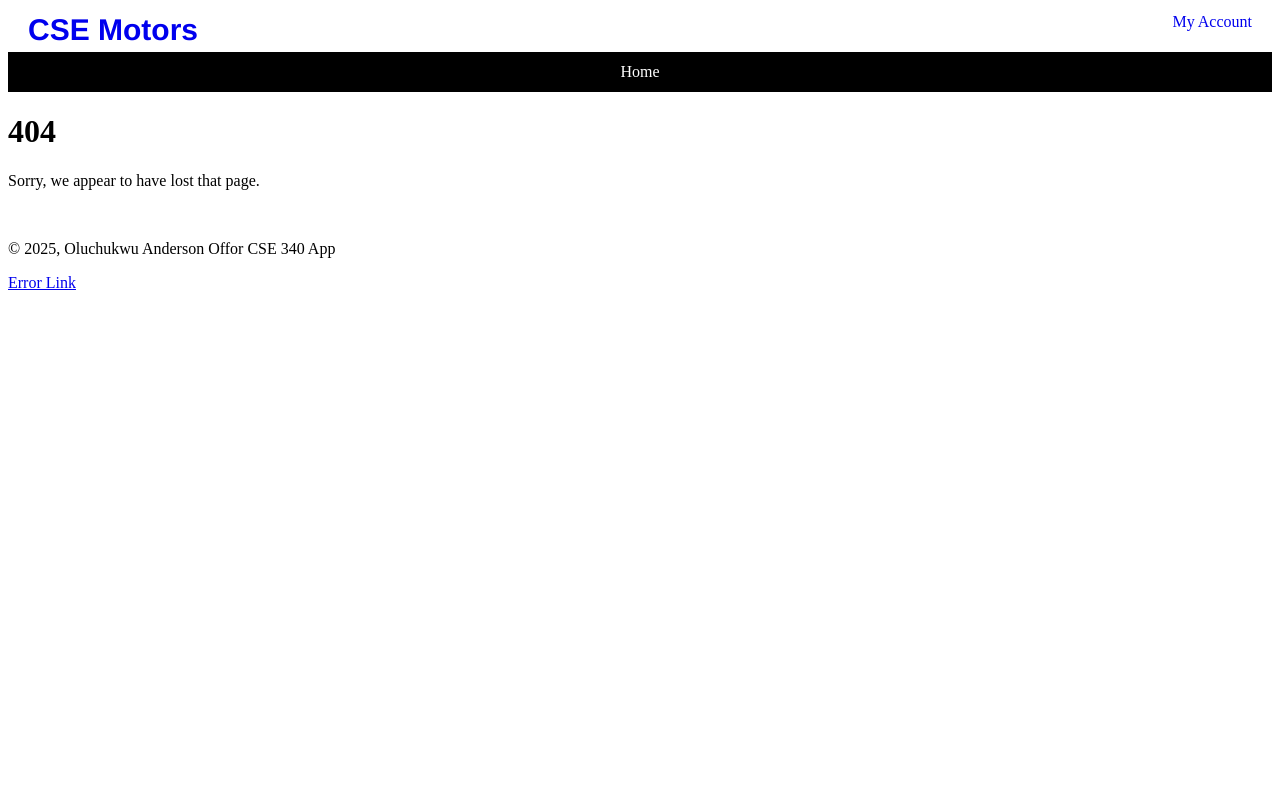
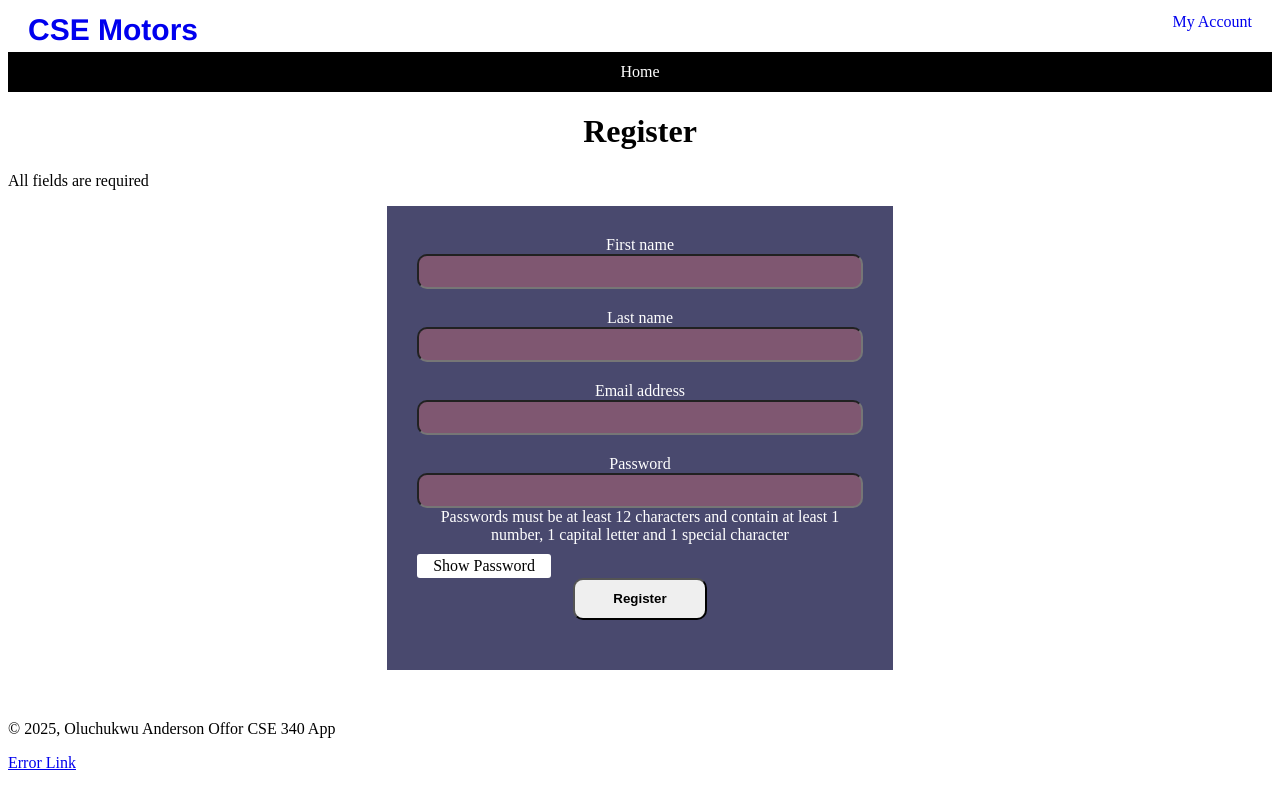
Before and after one commit to ander508/cse340-starter, a Node server app: page /account/register in a window 1280 px wide. Run offline with Node 20, Linux system fonts and the light colour scheme; data that the repository does not hold is empty; some libraries are stand-ins or nearby versions.

Commit message:
Week 04 Learning Activities Completed

```diff
--- /dev/null
+++ b/controllers/accountController.js
@@ -0,0 +1,59 @@
+const utilities = require("../utilities/index.js")
+const accountModel = require("../models/account-model.js")
+
+async function buildLogin(req, res, next) {
+    let nav = await utilities.getNav()
+    // req.flash("notice", "This is a flash message.")
+    res.render("account/login", {
+        title: "Login",
+        nav,
+    })
+}
+
+
+async function buildRegister(req, res, next){
+    let nav = await utilities.getNav()
+      // req.flash("notice", "This is a flash message.")
+      res.render("account/register", {
+        title: "Register",
+        nav,
+        errors: null
+      })
+
+}
+
+
+/* ****************************************
+*  Process Registration
+* *************************************** */
+async function registerAccount(req, res) {
+  let nav = await utilities.getNav()
+  const { account_firstname, account_lastname, account_email, account_password } = req.body
+
+  const regResult = await accountModel.registerAccount(
+    account_firstname,
+    account_lastname,
+    account_email,
+    account_password
+  )
+
+  if (regResult) {
+    req.flash(
+      "notice",
+      `Congratulations, you\'re registered ${account_firstname}. Please log in.`
+    )
+    res.status(201).render("account/login", {
+      title: "Login",
+      nav,
+    })
+  } else {
+    req.flash("notice", "Sorry, the registration failed.")
+    res.status(501).render("account/register", {
+      title: "Registration",
+      nav,
+    })
+  }
+}
+
+
+module.exports = { buildLogin, buildRegister, registerAccount }
--- a/controllers/baseController.js
+++ b/controllers/baseController.js
@@ -3,6 +3,7 @@ const baseController = {}
 
 baseController.buildHome = async function(req, res){
   const nav = await utilities.getNav()
+  // req.flash("notice", "This is a flash message.")
   res.render("index", {title: "Home", nav})
 }
 /* *********************************
--- a/package.json
+++ b/package.json
@@ -10,10 +10,16 @@
   "author": "",
   "license": "ISC",
   "dependencies": {
+    "body-parser": "^2.2.1",
+    "connect-flash": "^0.1.1",
+    "connect-pg-simple": "^10.0.0",
     "dotenv": "^16.0.3",
     "ejs": "^3.1.10",
     "express": "^4.18.2",
     "express-ejs-layouts": "^2.5.1",
+    "express-messages": "^1.0.1",
+    "express-session": "^1.18.2",
+    "express-validator": "^7.3.1",
     "pg": "^8.8.0"
   },
   "devDependencies": {
--- a/public/css/styles-large.css
+++ b/public/css/styles-large.css
@@ -56,4 +56,9 @@
   padding-left: 20px;
 }
 
+.login-form{
+  width: 40%;
+  margin: auto;
 }
+
+}
--- a/public/css/styles.css
+++ b/public/css/styles.css
@@ -243,3 +243,74 @@ footer{
 #vehicle-display div .imagePrice, .vehicleDetail{
   width: 100%;
 }
+
+.notice{
+  color: red;
+}
+
+.login-form{
+  display: flex;
+  flex-direction: column;
+  background-color: rgba(2, 2, 53, 0.719);
+  padding: 30px;
+  width: 90%;
+  margin: auto;
+}
+label{
+  color: white;
+}
+
+.input{
+  display: flex;
+  flex-direction: column;
+  margin-bottom: 20px;
+  text-align: center;
+
+}
+.input input{
+  height: 35px;
+  border-radius: 10px;
+  text-align: center;
+  color: white;
+
+}
+.button{
+  height: 42px;
+  width: 30%;
+  margin: auto;
+  border-radius: 10px;
+  font-weight: 900;
+}
+.sign-up{
+  width: 50%;
+  margin: auto;
+  font-size: 20px;
+  text-align: center;
+   margin-top: 10px;
+   color: black;
+}
+.sign-up a{
+  color: black;
+}
+
+.title{
+  text-align: center;
+  width: 100%;
+}
+#pswBtn{
+  background-color: white;
+  padding: 3px;
+  width: 30%;
+  text-align: center;
+  border-radius: 3px;
+}
+input:required:invalid,input:focus:invalid {
+  background-color: rgba(252, 121, 121, 0.301);
+}
+input:required:valid, input:focus:valid{
+  background-color: rgba(0, 128, 0, 0.329);
+}
+.pwordReq{
+  color: white;
+  margin-bottom: 10px;
+}
--- a/public/js/script.js
+++ b/public/js/script.js
@@ -0,0 +1,17 @@
+const pswBtn = document.getElementById("pswBtn");
+
+pswBtn.addEventListener("click", function(){
+    const pword = document.getElementById("account_password")
+
+    const type = pword.getAttribute("type")
+
+    if(type == "password"){
+        pword.setAttribute("type", "text")
+        pswBtn.innerHTML = "Hide Password"
+    }
+    else{
+        pword.setAttribute("type", "password")
+        pswBtn.innerHTML = "Show Password"
+
+    }
+})
--- a/routes/inventoryRoute.js
+++ b/routes/inventoryRoute.js
@@ -4,7 +4,7 @@ const router = new express.Router()
 const invController = require("../controllers/invController")
 const utilities = require("../utilities/index")
 // Route to build inventory by classification view
-router.get("/type/:classificationId", invController.buildByClassificationId);
+router.get("/type/:classificationId", utilities.handleErrors(invController.buildByClassificationId));
 
 
 /* ****************************************
--- a/server.js
+++ b/server.js
@@ -12,9 +12,11 @@ const app = express()
 const static = require("./routes/static")
 const baseController = require("./controllers/baseController")
 const inventoryRoute = require("./routes/inventoryRoute.js")
+const AccountRoute = require("./routes/accountRoute.js")
 const utilities = require("./utilities/index.js")
-// const pool = require("./database")
-
+const session = require("express-session")
+const pool = require('./database/')
+const bodyParser = require("body-parser")
 
 
 /* ***********************
@@ -26,6 +28,34 @@ app.set("layout", "./layouts/layout") // not at views root
 
 
 /* ***********************
+ * Middleware
+ * ************************/
+ app.use(session({
+  store: new (require('connect-pg-simple')(session))({
+    createTableIfMissing: true,
+    pool,
+  }),
+  secret: process.env.SESSION_SECRET,
+  resave: true,
+  saveUninitialized: true,
+  name: 'sessionId',
+}))
+
+app.use(bodyParser.json())
+app.use(bodyParser.urlencoded({ extended: true })) // for parsing application/x-www-form-urlencoded
+
+
+// Express Messages Middleware
+app.use(require('connect-flash')())
+app.use(function(req, res, next){
+  res.locals.messages = require('express-messages')(req, res)
+  next()
+})
+
+
+
+
+/* ***********************
  * Routes
  *************************/
 app.use(static)
@@ -33,9 +63,11 @@ app.get("/", utilities.handleErrors(baseController.buildHome))
 
 
 // Inventory route
-app.use("/inv", inventoryRoute)
+app.use("/inv", utilities.handleErrors(inventoryRoute))
 // app.use("/detail", detailRoute)
 
+//Account Routes
+app.use("/account", utilities.handleErrors(AccountRoute))
 
 
 // File Not Found Route - must be last route in list
--- /dev/null
+++ b/views/account/register.ejs
@@ -0,0 +1,43 @@
+<% if (title) { %>
+<h1 class="title"><%= title %></h1>
+<%- messages() %>
+<% } else {
+  res.redirect('/')
+} %>
+
+<% if (errors) { %>
+  <ul class="notice">
+ <% errors.array().forEach(error => { %>
+   <li><%= error.msg %></li>
+<%  }) %>
+ </ul>
+<% } %>
+
+
+<p>All fields are required</p>
+<form class="login-form" action="/account/register" method="post">
+  <div class="input">
+    <label for="account_firstname">First name</label>
+    <input type="text" name="account_firstname" id="account_firstname" required>
+  </div>
+   <div class="input">
+    <label for="account_lastname">Last name</label>
+    <input type="text" name="account_lastname" id="account_lastname" required>
+  </div>
+  <div class="input">
+    <label for="account_email">Email address</label>
+    <input type="email" name="account_email" id="account_email" required>
+  </div>
+  <div class="input">
+    <label for="account_password">Password</label>
+    <input type="password" name="account_password" id="account_password" required
+    pattern="^(?=.*\d)(?=.*[a-z])(?=.*[A-Z])(?=.*[^a-zA-Z0-9])(?!.*\s).{12,}$">
+      <div class="pwordReq">Passwords must be at least 12
+        characters and contain at least 1 number,
+        1 capital letter and 1 special character
+      </div>
+  <span id="pswBtn">Show Password</span>
+
+  <button class="button" type="submit">Register</button>
+
+</form>
--- a/views/index.ejs
+++ b/views/index.ejs
@@ -1,4 +1,6 @@
+
 <h2 class="welcome">Welcome to CSE Motors!</h2>
+<%- messages() %>
 <div class="hero-image">
     <img src="./images/vehicles/delorean.jpg" alt="DMC Delorean" width="100" loading="lazy" >
     <!-- <div></div> -->
--- a/views/partials/head.ejs
+++ b/views/partials/head.ejs
@@ -6,4 +6,5 @@
     <link rel="stylesheet" href="/css/styles.css" media="screen">
     <link rel="stylesheet" href="/css/styles-large.css" media="screen">
     <link rel="stylesheet" href="/css/styles-larger.css" media="screen">
+    <script src="/js/script.js" defer></script>
 </head>
```
Also changed, not shown: models/account-model.js (added, +16 -0 lines), routes/accountRoute.js (added, +15 -0 lines), utilities/account-validation.js (added, +76 -0 lines), views/account/login.ejs (added, +30 -0 lines), pnpm-lock.yaml.
